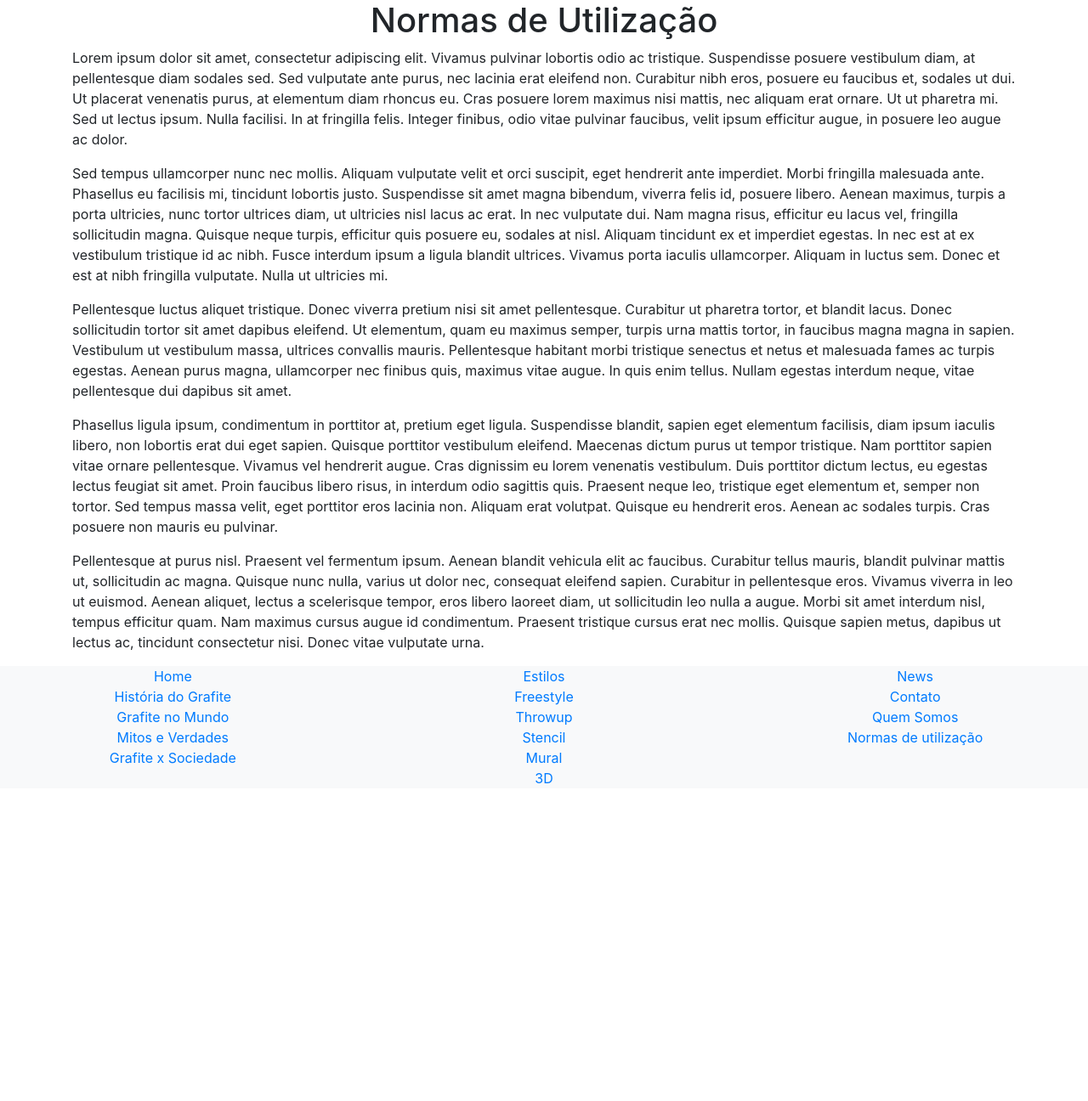
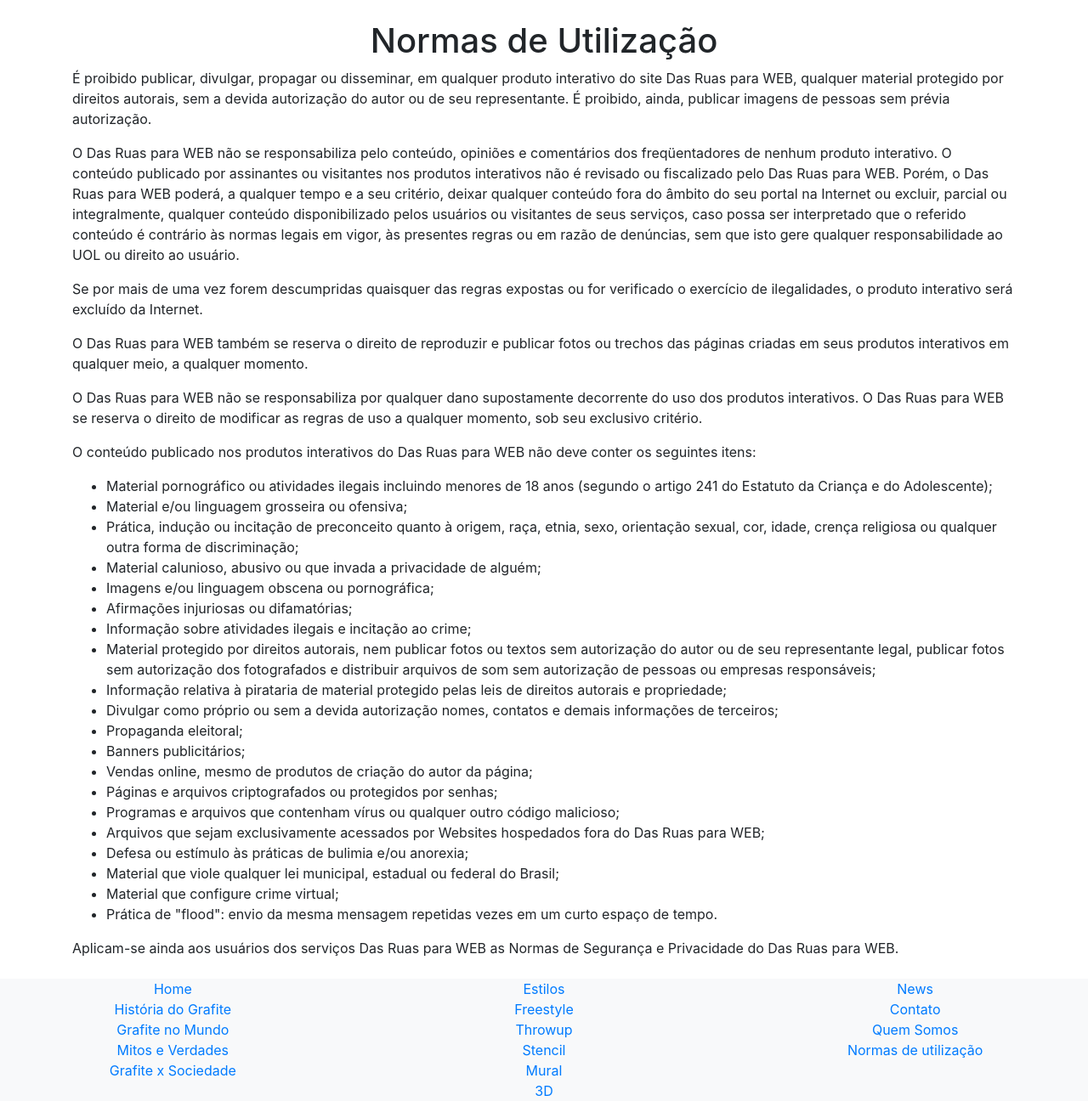
Before and after one commit to MOREIRALARISSA/Das-Ruas-para-Web, a PHP site: page /normas-de-utilizacao.php in a window 1280 px wide. Shown: the part 175-1471 px from the top of the page at 85% size. Before the commit the page ends 1097 px from the top, so only its background shows below. Run offline with PHP 8.4, Linux system fonts and the light colour scheme.

Commit message:
teste de alteração de conteúdo

```diff
--- a/estilos.php
+++ b/estilos.php
@@ -2,7 +2,7 @@
     include ('_templates/header.php');
     //Incluindo o menu de navegação
 ?>
-    <main>
+<main class="mt-4 mb-4">
 
     <div class="row justify-content-center">
         <h1>Título</h1>
@@ -89,7 +89,7 @@
         </figcaption>
     </figure>
 
-    </main>
+</main>
 
 <?php
     include ('_templates/footer.php');
--- a/grafite-no-mundo.php
+++ b/grafite-no-mundo.php
@@ -2,7 +2,7 @@
     include ('_templates/header.php');
     //Incluido o menu de navegação
 ?>
-    <main>
+<main class="mt-4 mb-4">
     <div class="row justify-content-center">
         <h1>Estilos</h1>
     </div>
--- a/index.php
+++ b/index.php
@@ -2,7 +2,7 @@
     include ('_templates/header.php');
     //Incluindo o menu de navegação
 ?>
-    <main>
+<main class="mt-4 mb-4">
 
     <div class="row justify-content-center">
         <h1>Título</h1>
@@ -89,7 +89,7 @@
         </figcaption>
     </figure>
 
-    </main>
+</main>
 
 <?php
     include ('_templates/footer.php');
--- a/news.php
+++ b/news.php
@@ -2,7 +2,7 @@
     include ('_templates/header.php');
     //Incluido o menu de navegação
 ?>
-    <main>
+<main class="mt-4 mb-4">
     <div class="row justify-content-center">
         <h1>Título</h1>
     </div>
--- a/normas-de-utilizacao.php
+++ b/normas-de-utilizacao.php
@@ -2,57 +2,55 @@
     include ('_templates/header.php');
     //Incluido o menu de navegação
 ?>
-    <main>
+<main class="mt-4 mb-4">
     <div class="row justify-content-center">
         <h1>Normas de Utilização</h1>
     </div>
 
     <p>
-        Lorem ipsum dolor sit amet, consectetur adipiscing elit. Vivamus pulvinar lobortis odio ac tristique.
-        Suspendisse posuere vestibulum diam, at pellentesque diam sodales sed. Sed vulputate ante purus, nec
-        lacinia erat eleifend non. Curabitur nibh eros, posuere eu faucibus et, sodales ut dui. Ut placerat
-        venenatis purus, at elementum diam rhoncus eu. Cras posuere lorem maximus nisi mattis, nec aliquam erat
-        ornare. Ut ut pharetra mi. Sed ut lectus ipsum. Nulla facilisi. In at fringilla felis. Integer finibus,
-        odio vitae pulvinar faucibus, velit ipsum efficitur augue, in posuere leo augue ac dolor.
+        É proibido publicar, divulgar, propagar ou disseminar, em qualquer produto interativo do site Das Ruas para WEB, qualquer material protegido por direitos autorais, sem a devida autorização do autor ou de seu representante. É proibido, ainda, publicar imagens de pessoas sem prévia autorização.
+    </p>
+    <p>
+        O Das Ruas para WEB não se responsabiliza pelo conteúdo, opiniões e comentários dos freqüentadores de nenhum produto interativo. O conteúdo publicado por assinantes ou visitantes nos produtos interativos não é revisado ou fiscalizado pelo Das Ruas para WEB.
+        Porém, o Das Ruas para WEB poderá, a qualquer tempo e a seu critério, deixar qualquer conteúdo fora do âmbito do seu portal na Internet ou excluir, parcial ou integralmente, qualquer conteúdo disponibilizado pelos usuários ou visitantes de seus serviços, caso possa ser interpretado que o referido conteúdo é contrário às normas legais em vigor, às presentes regras ou em razão de denúncias, sem que isto gere qualquer responsabilidade ao UOL ou direito ao usuário.
     </p>
 
     <p>
-        Sed tempus ullamcorper nunc nec mollis. Aliquam vulputate velit et orci suscipit, eget hendrerit ante imperdiet.
-        Morbi fringilla malesuada ante. Phasellus eu facilisis mi, tincidunt lobortis justo. Suspendisse sit amet magna
-        bibendum, viverra felis id, posuere libero. Aenean maximus, turpis a porta ultricies, nunc tortor ultrices diam,
-        ut ultricies nisl lacus ac erat. In nec vulputate dui. Nam magna risus, efficitur eu lacus vel, fringilla sollicitudin
-        magna. Quisque neque turpis, efficitur quis posuere eu, sodales at nisl. Aliquam tincidunt ex et imperdiet egestas.
-        In nec est at ex vestibulum tristique id ac nibh. Fusce interdum ipsum a ligula blandit ultrices. Vivamus porta iaculis
-        ullamcorper. Aliquam in luctus sem. Donec et est at nibh fringilla vulputate. Nulla ut ultricies mi.
+        Se por mais de uma vez forem descumpridas quaisquer das regras expostas ou for verificado o exercício de ilegalidades, o produto interativo será excluído da Internet.
     </p>
+    <p>
+        O Das Ruas para WEB também se reserva o direito de reproduzir e publicar fotos ou trechos das páginas criadas em seus produtos interativos em qualquer meio, a qualquer momento.
+    </p>
+    <p>
+        O Das Ruas para WEB não se responsabiliza por qualquer dano supostamente decorrente do uso dos produtos interativos. O Das Ruas para WEB se reserva o direito de modificar as regras de uso a qualquer momento, sob seu exclusivo critério.
+    </p>
+    <p>O conteúdo publicado nos produtos interativos do Das Ruas para WEB não deve conter os seguintes itens:</p>
+    <ul>
+        <li>
+            Material pornográfico ou atividades ilegais incluindo menores de 18 anos (segundo o artigo 241 do Estatuto da Criança e do Adolescente);
+        </li>
+        <li>Material e/ou linguagem grosseira ou ofensiva;</li>
+        <li>Prática, indução ou incitação de preconceito quanto à origem, raça, etnia, sexo, orientação sexual, cor, idade, crença religiosa ou qualquer outra forma de discriminação;</li>
+        <li>Material calunioso, abusivo ou que invada a privacidade de alguém;</li>
+        <li>Imagens e/ou linguagem obscena ou pornográfica;</li>
+        <li>Afirmações injuriosas ou difamatórias;</li>
+        <li>Informação sobre atividades ilegais e incitação ao crime;</li>
+        <li>Material protegido por direitos autorais, nem publicar fotos ou textos sem autorização do autor ou de seu representante legal, publicar fotos sem autorização dos fotografados e distribuir arquivos de som sem autorização de pessoas ou empresas responsáveis;</li>
+        <li>Informação relativa à pirataria de material protegido pelas leis de direitos autorais e propriedade;</li>
+        <li>Divulgar como próprio ou sem a devida autorização nomes, contatos e demais informações de terceiros;</li>
+        <li>Propaganda eleitoral;</li>
+        <li>Banners publicitários;</li>
+        <li>Vendas online, mesmo de produtos de criação do autor da página;</li>
+        <li>Páginas e arquivos criptografados ou protegidos por senhas;</li>
+        <li>Programas e arquivos que contenham vírus ou qualquer outro código malicioso;</li>
+        <li>Arquivos que sejam exclusivamente acessados por Websites hospedados fora do Das Ruas para WEB;</li>
+        <li>Defesa ou estímulo às práticas de bulimia e/ou anorexia;</li>
+        <li>Material que viole qualquer lei municipal, estadual ou federal do Brasil;</li>
+        <li>Material que configure crime virtual;</li>
+        <li>Prática de "flood": envio da mesma mensagem repetidas vezes em um curto espaço de tempo.</li>
+    </ul>
 
-        <p>
-        Pellentesque luctus aliquet tristique. Donec viverra pretium nisi sit amet pellentesque. Curabitur ut pharetra tortor,
-        et blandit lacus. Donec sollicitudin tortor sit amet dapibus eleifend. Ut elementum, quam eu maximus semper, turpis
-        urna mattis tortor, in faucibus magna magna in sapien. Vestibulum ut vestibulum massa, ultrices convallis mauris.
-        Pellentesque habitant morbi tristique senectus et netus et malesuada fames ac turpis egestas. Aenean purus magna,
-        ullamcorper nec finibus quis, maximus vitae augue. In quis enim tellus. Nullam egestas interdum neque, vitae pellentesque
-        dui dapibus sit amet.
-        </p>
-
-        <p>
-        Phasellus ligula ipsum, condimentum in porttitor at, pretium eget ligula. Suspendisse blandit, sapien eget elementum
-        facilisis, diam ipsum iaculis libero, non lobortis erat dui eget sapien. Quisque porttitor vestibulum eleifend. Maecenas
-        dictum purus ut tempor tristique. Nam porttitor sapien vitae ornare pellentesque. Vivamus vel hendrerit augue. Cras
-        dignissim eu lorem venenatis vestibulum. Duis porttitor dictum lectus, eu egestas lectus feugiat sit amet. Proin faucibus
-        libero risus, in interdum odio sagittis quis. Praesent neque leo, tristique eget elementum et, semper non tortor. Sed
-        tempus massa velit, eget porttitor eros lacinia non. Aliquam erat volutpat. Quisque eu hendrerit eros. Aenean ac sodales
-        turpis. Cras posuere non mauris eu pulvinar.
-        </p>
-
-        <p>
-        Pellentesque at purus nisl. Praesent vel fermentum ipsum. Aenean blandit vehicula elit ac faucibus. Curabitur tellus mauris,
-        blandit pulvinar mattis ut, sollicitudin ac magna. Quisque nunc nulla, varius ut dolor nec, consequat eleifend sapien.
-        Curabitur in pellentesque eros. Vivamus viverra in leo ut euismod. Aenean aliquet, lectus a scelerisque tempor, eros libero
-        laoreet diam, ut sollicitudin leo nulla a augue. Morbi sit amet interdum nisl, tempus efficitur quam. Nam maximus cursus
-        augue id condimentum. Praesent tristique cursus erat nec mollis. Quisque sapien metus, dapibus ut lectus ac, tincidunt
-        consectetur nisi. Donec vitae vulputate urna.
-        </p>
+    <p> Aplicam-se ainda aos usuários dos serviços Das Ruas para WEB as Normas de Segurança e Privacidade do Das Ruas para WEB.</p>
 
 </main>
 
--- a/quem-somos.php
+++ b/quem-somos.php
@@ -2,7 +2,7 @@
     include ('_templates/header.php');
     //Incluido o menu de navegação
 ?>
-    <main>
+<main class="mt-4 mb-4">
 
     <div class="row justify-content-center">
         <h1>Título</h1>
```
Also changed, not shown: grafite-x-sociedade.php (+31 -42 lines), historia-do-grafite.php (+35 -34 lines), mitos-e-verdades.php (+3 -12 lines), _images/GrafitexSociedade/1sTrainGrafite.jpg (added), _images/GrafitexSociedade/KelburnCastle.jpg (added), _images/GrafitexSociedade/hellsKit1970s.jpg (added), _images/HistoriaDoGrafite/NewYork1980.jpg (added), _images/HistoriaDoGrafite/PrimeiroMuralSP.jpg (added), _images/HistoriaDoGrafite/basquiat1981.jpg (added), _images/HistoriaDoGrafite/grafite1982.jpg (added), _images/HistoriaDoGrafite/grafite1987.jpg (added). Lines whose indentation alone changed are shown as unchanged.
